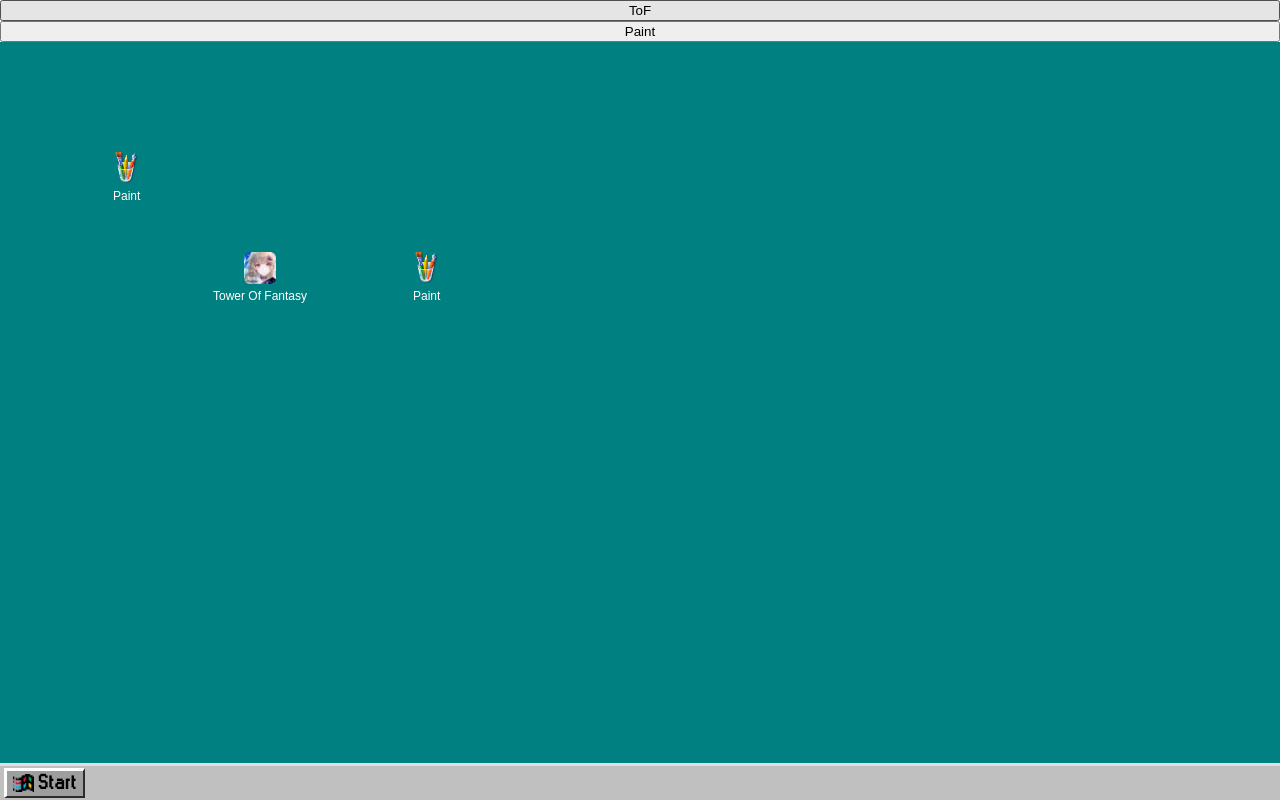
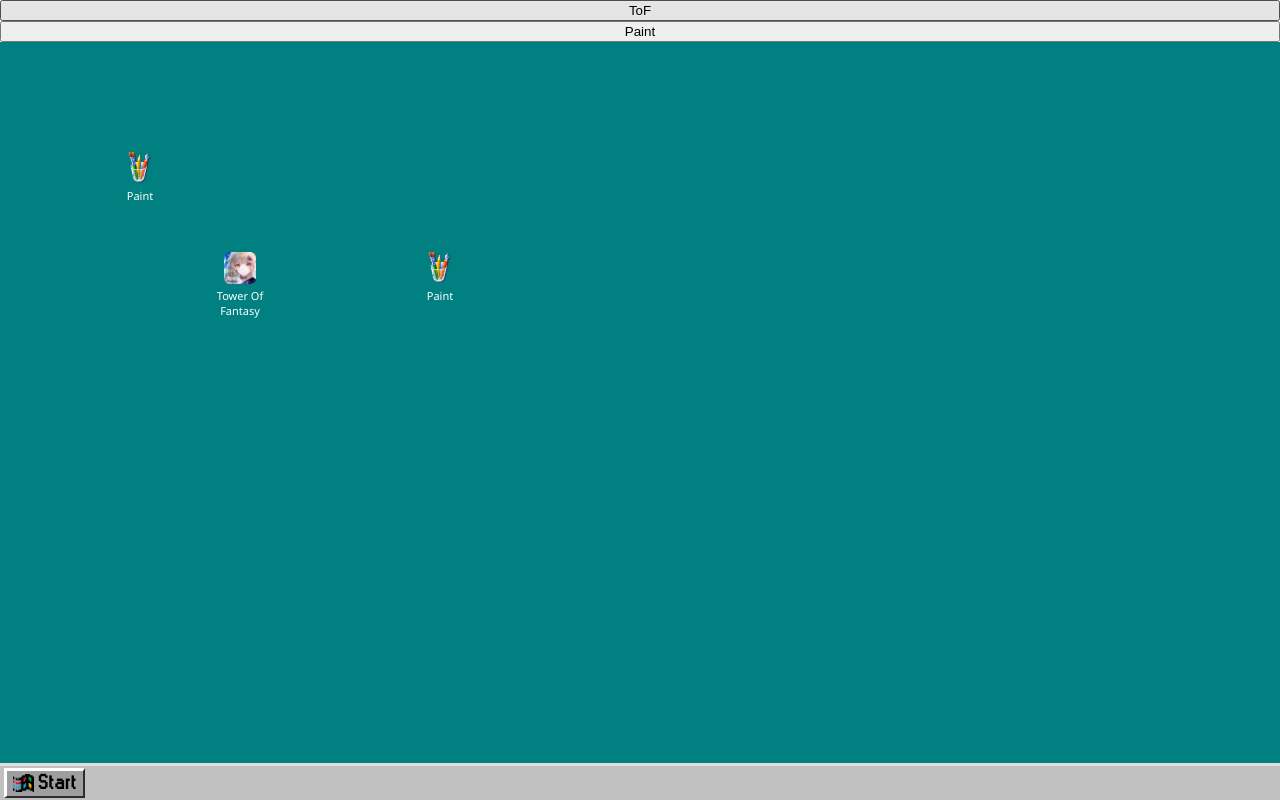
Before and after one commit to StrixWL/1337-os, a React (Vite) app: page / in a window 1280 px wide. Built offline with nearby package versions, Linux system fonts and the light colour scheme; grey boxes are pictures that could not be loaded.

Commit message:
fix(desktop shortcut): adjust rect sizes that is used to detect collision between shortcuts and selection box

```diff
--- a/src/StrixOS/Desktop/DesktopShortCut/DesktopShortCut.module.scss
+++ b/src/StrixOS/Desktop/DesktopShortCut/DesktopShortCut.module.scss
@@ -5,18 +5,21 @@
 	align-items: center;
 	font-family: "Windows Regular";
 	color: white;
-	font-size: 12px;
+	font-size: 11px;
 	position: absolute;
 	padding: 10px;
+	width: 60px;
 	img {
 		width: 32px;
 	}
 	&:hover {
-		// background-color: rgba(173, 216, 230, 0.733);
+		// background-color: rgba(0, 0, 128, 0.082);
+		// border-radius: 2px;
 	}
 	span {
 		padding: 0 3px;
-		font-family: sans-serif;
+		font-family: "Noto Sans";
+		text-align: center;
 	}
 }
 
--- a/src/StrixOS/Desktop/DesktopShortCut/index.tsx
+++ b/src/StrixOS/Desktop/DesktopShortCut/index.tsx
@@ -36,10 +36,10 @@ const DesktopShortCut = ({
 				bottom: sizes.top + sizes.height,
 			};
 			const rect2 = {
-				left: left,
-				right: left + 60,
+				left: left + 5,
+				right: left + 72,
 				top: top,
-				bottom: top + 72,
+				bottom: top + 80,
 			};
 			const horizontalIntersect =
 				box.left < rect2.right && box.right > rect2.left;
```
